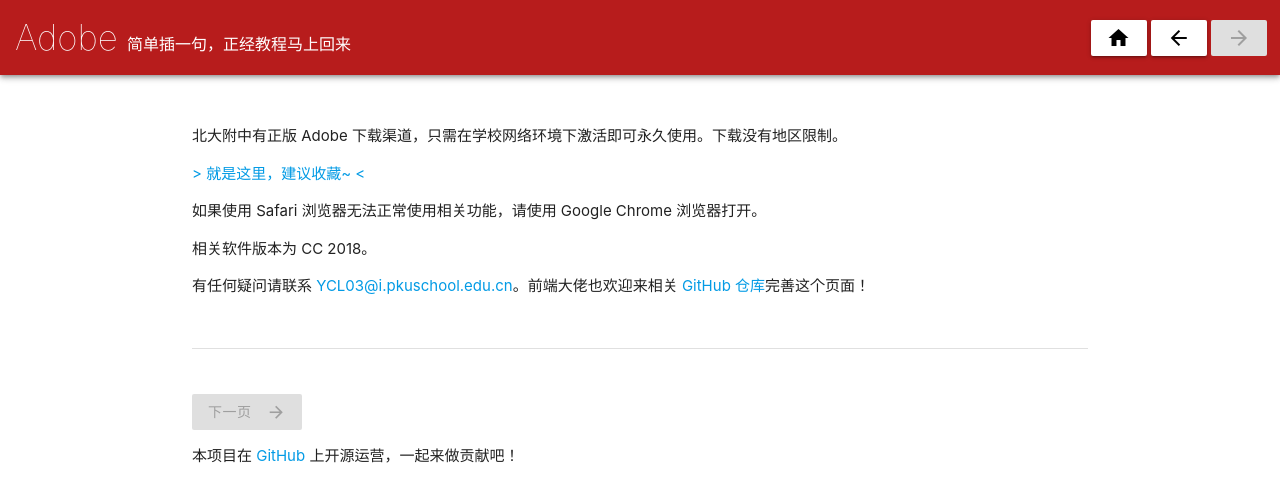
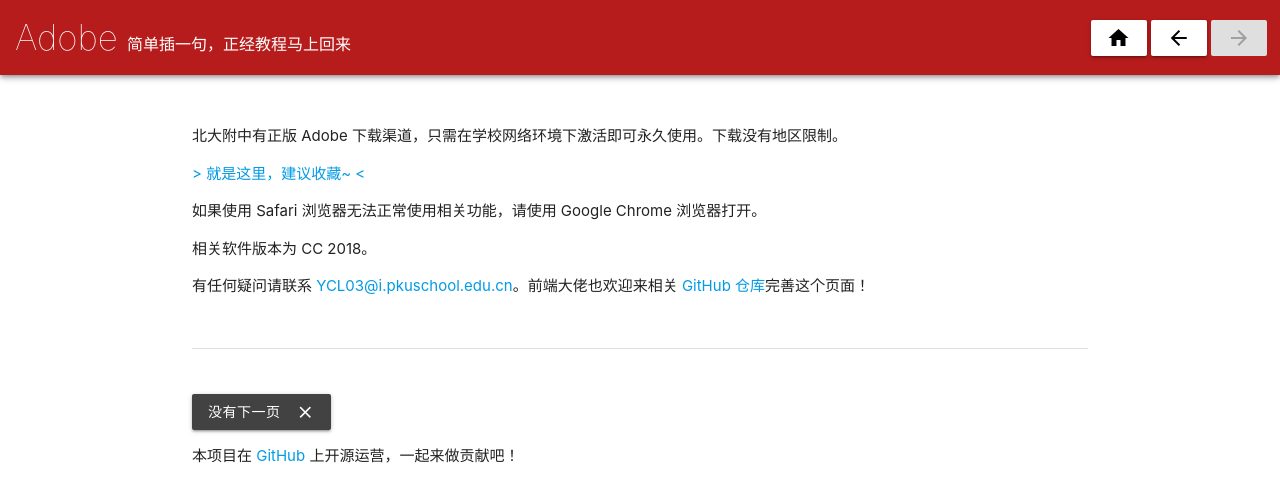
Before and after one commit to pkuschool/intro, a Jekyll site: the page built from 17-Adobe.md, in a window 1280 px wide. Shown: the top 502 px of the page. Built offline with Jekyll 4.4.1, drawn with Linux system fonts in a browser that asks for light colours; nearby versions of some CDN libraries; our own code applies the rules of GitHub Pages for plain Markdown files.

Commit message:
add hint text

```diff
--- a/_layouts/default.html
+++ b/_layouts/default.html
@@ -104,9 +104,9 @@
                 var instances = M.Tooltip.init(elems);
             });
         </script>
-        <a href="./{{page.next}}" class="btn  red darken-3 disabled tooltipped" data-position="bottom"
-            data-tooltip="暂时没有下一页了，敬请期待！">
-            <i class="material-icons right">arrow_forward</i>下一页</a>
+        <a href="./" class="btn grey darken-3 tooltipped" data-position="bottom"
+            data-tooltip="暂时没有下一页了，敬请期待！" onclick="return false;">
+            <i class="material-icons right">clear</i>没有下一页</a>
         {% else %}
         <a href="./{{page.next}}" class="btn  red darken-3 ">
             <i class="material-icons right">arrow_forward</i>下一页</a>
```
